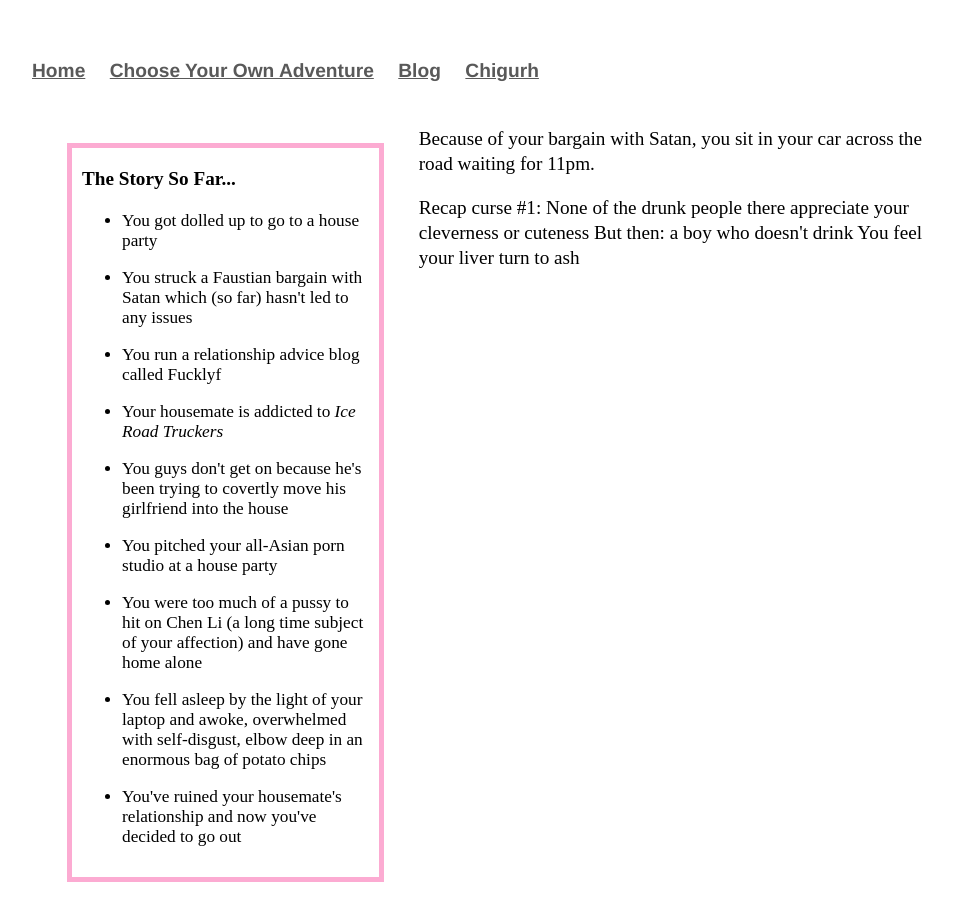
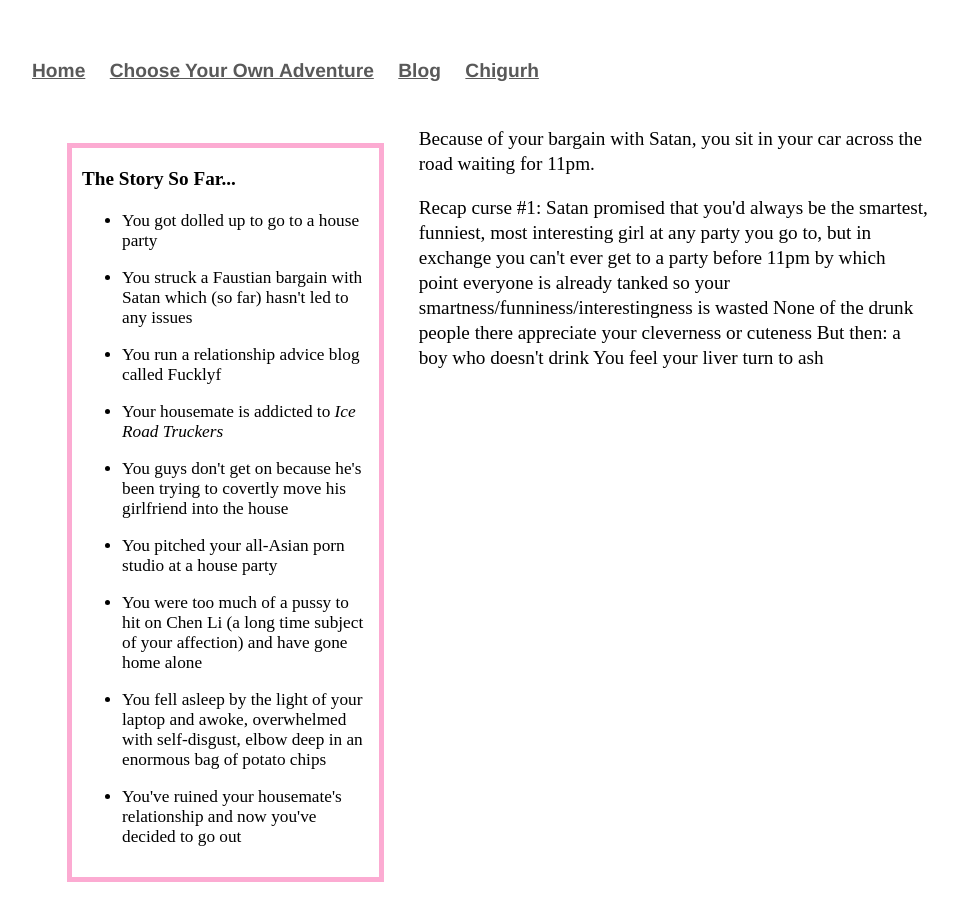
Before and after one commit to Pinelife/pinelife.github.io, a Jekyll site: the page Hellhole/Room10.html, which Jekyll copies as it is, in a window 1280 px wide. Shown: the whole page, without its empty margins (160-1118 px from the left). Built offline with Jekyll 4.4.1, drawn with Linux system fonts in a browser that asks for light colours.

Commit message:
Update Room10.html

```diff
--- a/Hellhole/Room10.html
+++ b/Hellhole/Room10.html
@@ -43,7 +43,9 @@
 Because of your bargain with Satan, you sit in your car across the road waiting for 11pm.
 </p>
 <p>
-	Recap curse #1:
+	Recap curse #1: Satan promised that you'd always be the smartest, funniest,
+ most interesting girl at any party you go to, but in exchange you can't ever get to a party before 11pm by which point everyone is
+ already tanked so your smartness/funniness/interestingness is wasted
 	None of the drunk people there appreciate your cleverness or cuteness
 	But then: a boy who doesn't drink
 	You feel your liver turn to ash
```
